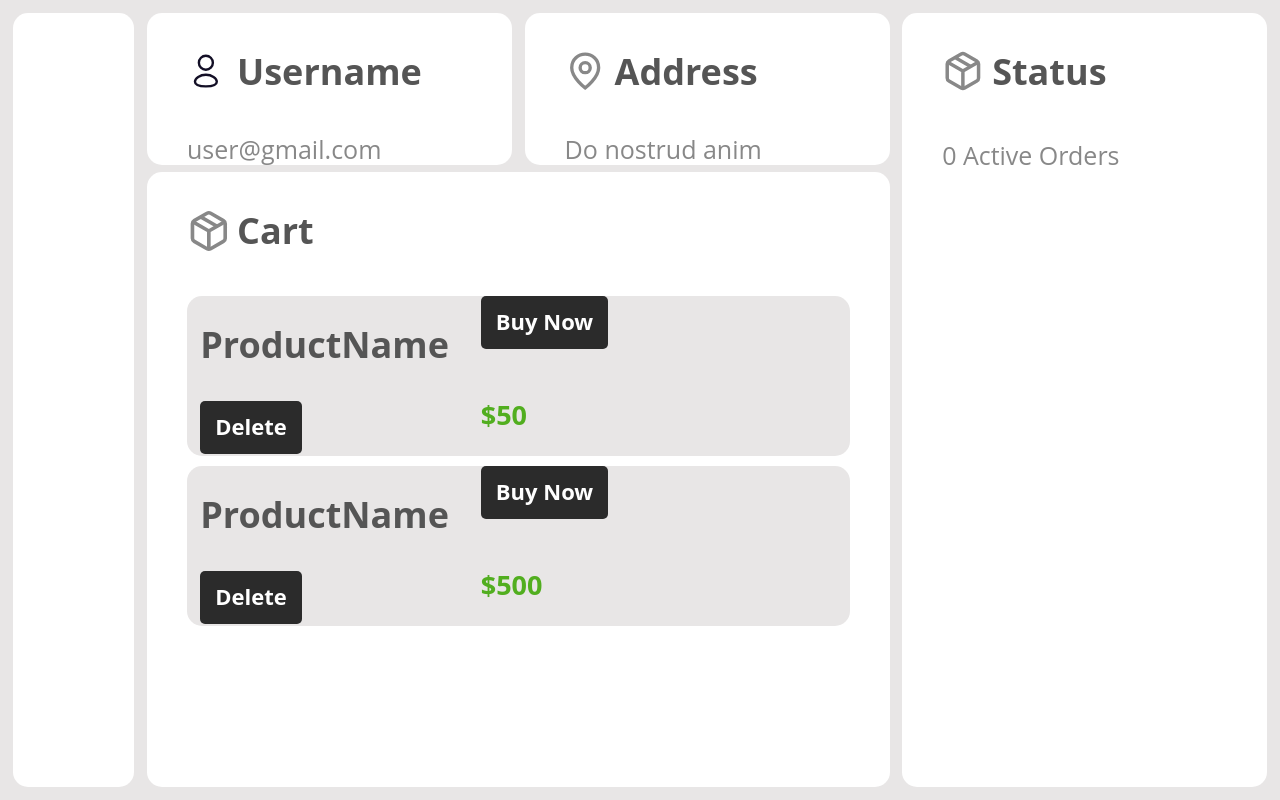
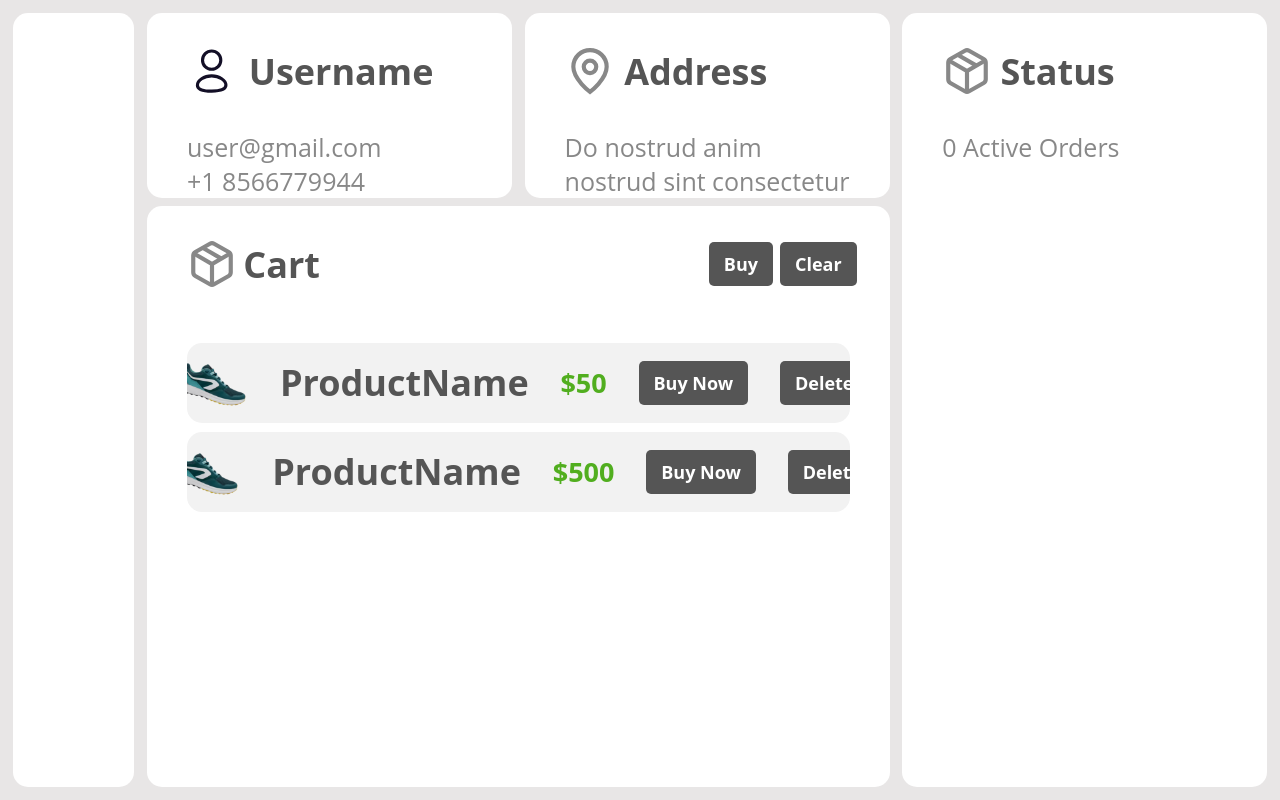
Before and after one commit to Niyasin/more-to-buy, a Next.js app: page /dashboard in a window 1280 px wide. Built offline with nearby package versions, Linux system fonts and the light colour scheme.

Commit message:
dashboard 🏳️

```diff
--- a/pages/dashboard.js
+++ b/pages/dashboard.js
@@ -44,9 +44,17 @@ export default function Dashboard(){
 
 
             <div className={DB.box}>
+            <div className={DB.boxHeader}>
+                <div className='horizontal'>
+                    <svg  viewBox="0 0 24 24" xmlns="http://www.w3.org/2000/svg"stroke-width="2" ><path d="m16.5 9.4-9-5.19M21 16V8a2 2 0 0 0-1-1.73l-7-4a2 2 0 0 0-2 0l-7 4A2 2 0 0 0 3 8v8a2 2 0 0 0 1 1.73l7 4a2 2 0 0 0 2 0l7-4A2 2 0 0 0 21 16z"/><path d="M3.27 6.96 12 12.01l8.73-5.05M12 22.08V12"/></svg>
+                    <h1>Cart</h1>
+                </div>
+                <div className='horizontal'>
+                    <div className='button'>Buy</div>
+                    <div className='button'>Clear</div>
+                </div>
+            </div>
             <div className='horizontal'>
-            <svg  viewBox="0 0 24 24" xmlns="http://www.w3.org/2000/svg"stroke-width="2" ><path d="m16.5 9.4-9-5.19M21 16V8a2 2 0 0 0-1-1.73l-7-4a2 2 0 0 0-2 0l-7 4A2 2 0 0 0 3 8v8a2 2 0 0 0 1 1.73l7 4a2 2 0 0 0 2 0l7-4A2 2 0 0 0 21 16z"/><path d="M3.27 6.96 12 12.01l8.73-5.05M12 22.08V12"/></svg>
-            <h1>Cart</h1>
             </div>
             <div className={DB.cartList}>
             {data.cart.map((item,i)=>{
@@ -55,6 +63,7 @@ export default function Dashboard(){
                     );
                 })}
                 </div>
+
             </div>
 
             <div className={DB.sidePanel}>
--- a/styles/Dashboard.module.css
+++ b/styles/Dashboard.module.css
@@ -28,8 +28,6 @@
     box-sizing: border-box;
     font-size: 18px;
     color: #555;
-    gap:1%;
-    overflow-y: scroll;
 }
 .box p{
     font-size: 25px;
@@ -40,8 +38,8 @@
 .box svg{
     fill: none;
     stroke: #888;
-    width: 50px;
-    height:50px;
+    min-width: 50px;
+    min-height:50px;
 }
 .box:nth-child(1){
     grid-area:b;
@@ -65,32 +63,35 @@
 }
 .cartItem{
     padding: 0 2%;
-    height:20vh;
-    display: grid;
-    /* grid-template-areas: 'a b c' 'a d f' 'a e g'; */
-    /* grid-template-columns: 2fr 5fr 5fr; */
-    /* grid-template-rows: 2fr 1fr 10fr;     */
-    background:#e8e6e6;
+    height:10vh;
+    display: flex;
+    justify-content: center;
+    align-items: center;
+    background:hsl(0, 0%, 95%);
     overflow: hidden;
     gap:5%;
     border-radius: 15px;
 }
-.cartItem :last-child{
-    margin-bottom: 100px;
-}
-.cartItem h2{
-    grid-area: b;
-}
+
 .cartItem img{
-    grid-area: a;
+    flex: 1;
     width: 100%;
     height: 100%;
     object-fit: contain;
 }
+.cartItem h1{
+ flex: 2;
+}
 .cartItem h3{
-    grid-area: d;
+    flex: 3;
 }
 
 .cartItem div :nth-child(1){
     grid-area: c;
 }
+.boxHeader{
+    width: 100%;
+    display: flex;
+    justify-content: space-between;
+    align-items: center;
+}
--- a/styles/globals.css
+++ b/styles/globals.css
@@ -29,13 +29,13 @@ h3{
  overflow-y: hidden;
 }
 .button{
-  background: #2b2b2b;
+  background: #555;
   width: fit-content;
   color: #fff;
   padding: 10px 15px;
   border-radius:5px;
   font-weight: bold;
-  font-size:22px;
+  font-size:18px;
   cursor: pointer;
   white-space:nowrap;
   max-height: 1.5em;
@@ -46,11 +46,12 @@ h3{
 
 .horizontal{
   display: flex;
-  justify-content:center;
+  justify-content:space-evenly;
   align-items: center;
   margin: 10px 0;
   gap:5%;
 }
+
 .right{
   display: flex;
   gap:1%;
```
